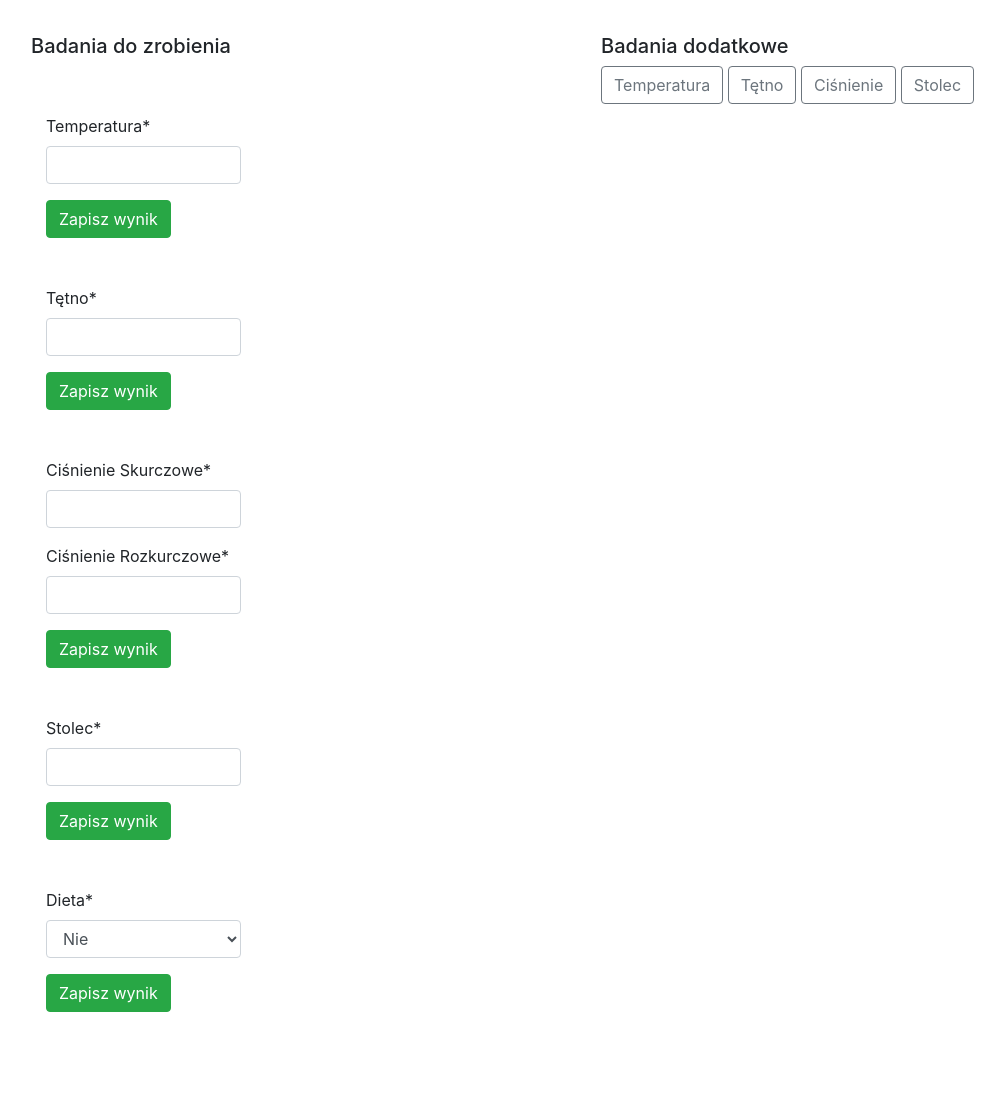
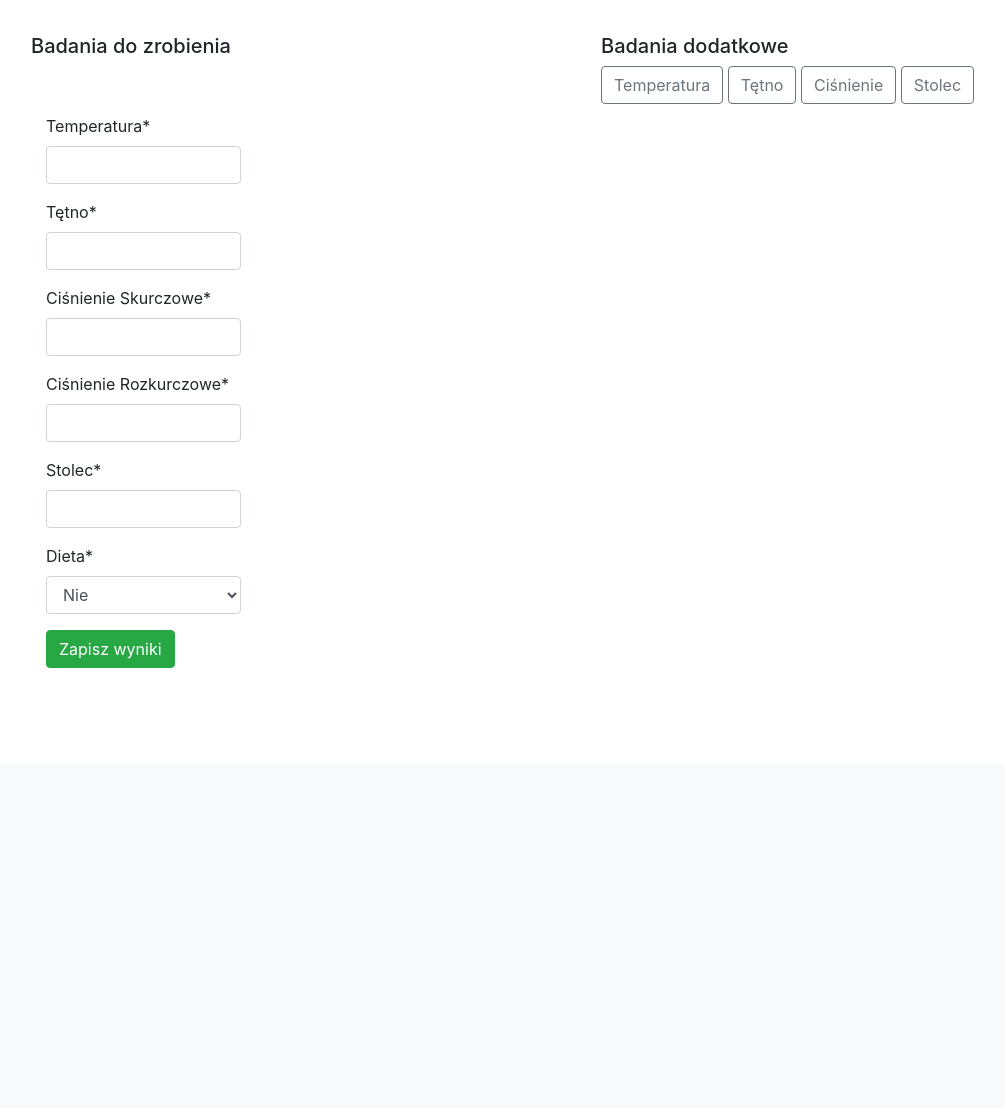
Before and after one commit to szymanskirafal/medok, a Django app: page /patients/1/examinations/ in a window 1280 px wide. Shown: the part 172-1280 px from the top of the page, without its empty margins (69-1074 px from the left). After the commit the page ends 840 px from the top, so only its background shows below. Run offline with Django 3.2, Linux system fonts and the light colour scheme; a user stored in the database is signed in; tables that the repository leaves empty hold one stand-in row (values such as "Sample post"); some libraries are stand-ins or nearby versions.

Commit message:
One submit for all examinations forms

```diff
--- a/medok/patients/views.py
+++ b/medok/patients/views.py
@@ -416,14 +416,20 @@ class PatientExaminationMadeView(
         self.object = self.get_object()
 
         diet_form = self.get_form(form_class=self.diet_form_class)
+        faeces_form = self.get_form(form_class=self.faeces_form_class)
+        pressure_form = self.get_form(form_class=self.pressure_form_class)
+        pulse_form = self.get_form(form_class=self.pulse_form_class)
+        temperature_form = self.get_form(form_class=self.temperature_form_class)
+        shift = check_shift()
+
+        if shift == "night":
+            night_shift = True
+            day_shift = False
+        else:
+            night_shift = False
+            day_shift = True
+
         if diet_form.is_valid():
-            shift = check_shift()
-            if shift == "night":
-                night_shift = True
-                day_shift = False
-            else:
-                night_shift = False
-                day_shift = True
             DietRecommendation.objects.create(
                 made_by=self.request.user,
                 patient=self.object,
@@ -431,17 +437,7 @@ class PatientExaminationMadeView(
                 day_shift=day_shift,
                 night_shift=night_shift,
             )
-            return self.form_valid(diet_form)
-
-        faeces_form = self.get_form(form_class=self.faeces_form_class)
         if faeces_form.is_valid():
-            shift = check_shift()
-            if shift == "night":
-                night_shift = True
-                day_shift = False
-            else:
-                night_shift = False
-                day_shift = True
             FaecesExamination.objects.create(
                 made_by=self.request.user,
                 patient=self.object,
@@ -449,18 +445,7 @@ class PatientExaminationMadeView(
                 day_shift=day_shift,
                 night_shift=night_shift,
             )
-            return self.form_valid(faeces_form)
-
-        pressure_form = self.get_form(form_class=self.pressure_form_class)
         if pressure_form.is_valid():
-            shift = check_shift()
-            if shift == "night":
-                night_shift = True
-                day_shift = False
-            else:
-                night_shift = False
-                day_shift = True
-
             PressureExamination.objects.create(
                 made_by=self.request.user,
                 patient=self.object,
@@ -469,18 +454,7 @@ class PatientExaminationMadeView(
                 day_shift=day_shift,
                 night_shift=night_shift,
             )
-            return self.form_valid(pressure_form)
-
-        pulse_form = self.get_form(form_class=self.pulse_form_class)
         if pulse_form.is_valid():
-            shift = check_shift()
-            if shift == "night":
-                night_shift = True
-                day_shift = False
-            else:
-                night_shift = False
-                day_shift = True
-
             PulseExamination.objects.create(
                 made_by=self.request.user,
                 patient=self.object,
@@ -488,20 +462,7 @@ class PatientExaminationMadeView(
                 day_shift=day_shift,
                 night_shift=night_shift,
             )
-            return self.form_valid(pulse_form)
-
-        temperature_form = self.get_form(form_class=self.temperature_form_class)
         if temperature_form.is_valid():
-            shift = check_shift()
-            if shift == "night":
-                print("---- night")
-                night_shift = True
-                day_shift = False
-            else:
-                print("---- day")
-                night_shift = False
-                day_shift = True
-
             TemperatureExamination.objects.create(
                 made_by=self.request.user,
                 patient=self.object,
--- a/medok/templates/patients/examinations.html
+++ b/medok/templates/patients/examinations.html
@@ -17,39 +17,15 @@
           <form action="" method="post" class="col-5">
             {{ temperature_form|crispy }}
             {% csrf_token %}
-            <input class="btn btn-success" type="submit" value="Zapisz wynik">
-          </form>
-          <br><br>
-        {% endif %}
-        {% if pulse_form %}
-          <form action="" method="post" class="col-5">
             {{ pulse_form|crispy }}
             {% csrf_token %}
-            <input class="btn btn-success" type="submit" value="Zapisz wynik">
-          </form>
-          <br><br>
-        {% endif %}
-        {% if pressure_form %}
-          <form action="" method="post" class="col-5">
             {{ pressure_form|crispy }}
             {% csrf_token %}
-            <input class="btn btn-success" type="submit" value="Zapisz wynik">
-          </form>
-          <br><br>
-        {% endif %}
-        {% if faeces_form %}
-          <form action="" method="post" class="col-5">
             {{ faeces_form|crispy }}
             {% csrf_token %}
-            <input class="btn btn-success" type="submit" value="Zapisz wynik">
-          </form>
-          <br><br>
-        {% endif %}
-        {% if diet_form %}
-          <form action="" method="post" class="col-5">
             {{ diet_form|crispy }}
             {% csrf_token %}
-            <input class="btn btn-success" type="submit" value="Zapisz wynik">
+            <input class="btn btn-success" type="submit" value="Zapisz wyniki">
           </form>
           <br><br>
         {% endif %}
```
